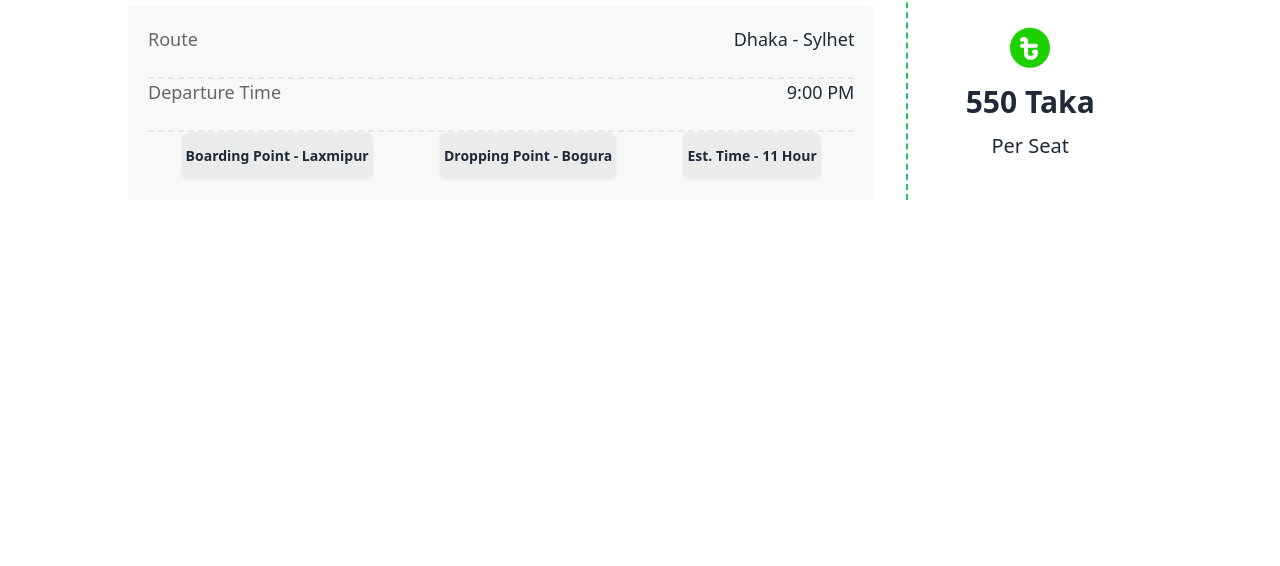
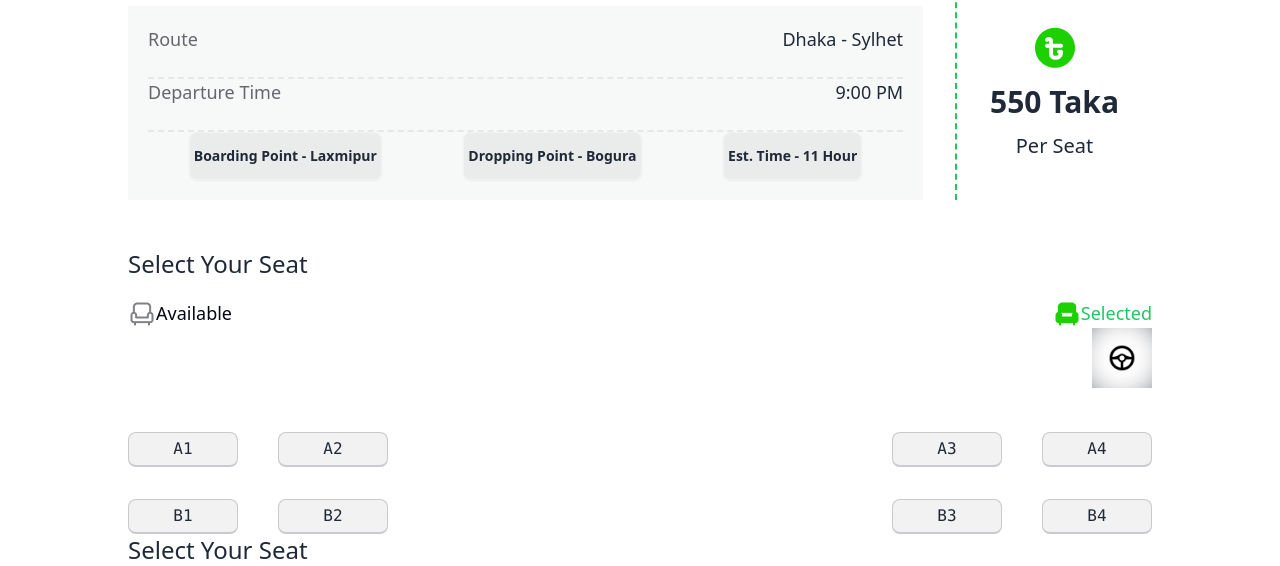
Before and after one commit to protim1451/assignment5-4303, a plain HTML site: page index.html in a window 1280 px wide. Shown: the part 1409-1975 px from the top of the page. Before the commit the page ends 1609 px from the top, so only its background shows below. Drawn offline with nearby package versions, Linux system fonts and the light colour scheme.

Commit message:
seat added

```diff
--- a/index.html
+++ b/index.html
@@ -5,6 +5,7 @@
     <meta charset="UTF-8">
     <meta name="viewport" content="width=device-width, initial-scale=1.0">
     <title>Bus Ticketing</title>
+    <link rel="stylesheet" href="style.css">
     <!-- Daisy UI -->
     <link href="https://cdn.jsdelivr.net/npm/daisyui@4.6.0/dist/full.min.css" rel="stylesheet" type="text/css" />
     <script src="https://cdn.tailwindcss.com"></script>
@@ -38,7 +39,7 @@
                         class="text-green-500">P Paribahan</span></h1>
                 <p class="text-white text-[18px] text-center">Yes, you can run unit tests and view the results
                     directly within the app. <br>The integrated testing features allow for a streamlined .</p>
-                <button class="btn bg-[#1DD100]">Buy Tickets</button>
+                <button class="btn bg-[#1DD100]"> <a href="">Buy Tickets</a></button>
             </div>
         </div>
     </header>
@@ -111,11 +112,56 @@
                             <button class="btn bg-[#0307120D] p-1">Est. Time - 11 Hour</button>
                         </div>
                     </div>
-                    <div class="flex flex-col gap-3 justify-center items-center w-1/3 border-l-2 border-green-500 border-dashed ml-8">
+                    <div class="flex flex-col gap-3 justify-center items-center w-1/4 border-l-2 border-green-500 border-dashed ml-8">
                         <img src="images/fare.png" alt="">
                         <h3 class="text-3xl font-semibold">550 Taka</h3>
                         <p class="text-xl font-light">Per Seat</p>
                     </div>
+                </div>
+            </div>
+        </section>
+        <section class="layout-container mt-12 mx-32">
+            <div>
+                <div>
+                    <h4 class="text-2xl">Select Your Seat</h4>
+                    <div class=" mt-5 flex justify-between">
+                        <div class="flex">
+                            <img src="images/seat-gray.png" alt="">
+                            <p class="text-[18px] text-[#030712] font-light">Available</p>
+                        </div>
+                        <div class="flex">
+                            <img src="images/seat-green-filled.png" alt="">
+                            <p class="text-[18px] text-green-500 font-light">Selected</p>
+                        </div>
+                    </div>
+
+                </div>
+                <div>
+                    <img width="60px" height="40px" src="images/wheel.jpg" alt="" style="float: right;"> <br>
+                    <div class="flex justify-between row1-layout mt-20">
+                        <div class="flex gap-10">
+                            <kbd id="A1" class="kbd">A1</kbd>
+                            <kbd id="A2" class="kbd">A2</kbd>
+                        </div>
+                        <div class="flex gap-10">
+                            <kbd id="A3" class="kbd">A3</kbd>
+                            <kbd id="A4" class="kbd">A4</kbd>
+                        </div>
+                    </div>
+                    <div class="flex justify-between row1-layout mt-8">
+                        <div class="flex gap-10">
+                            <kbd id="B1" class="kbd">B1</kbd>
+                            <kbd id="B2" class="kbd">B2</kbd>
+                        </div>
+                        <div class="flex gap-10">
+                            <kbd id="B3" class="kbd">B3</kbd>
+                            <kbd id="B4" class="kbd">B4</kbd>
+                        </div>
+                    </div>
+                </div>
+                <div>
+                    <h4 class="text-2xl">Select Your Seat</h4>
+
                 </div>
             </div>
         </section>
--- /dev/null
+++ b/style.css
@@ -0,0 +1,3 @@
+.kbd{
+    width: 110px;
+}
```
Also changed, not shown: images/wheel.jpg (added).
